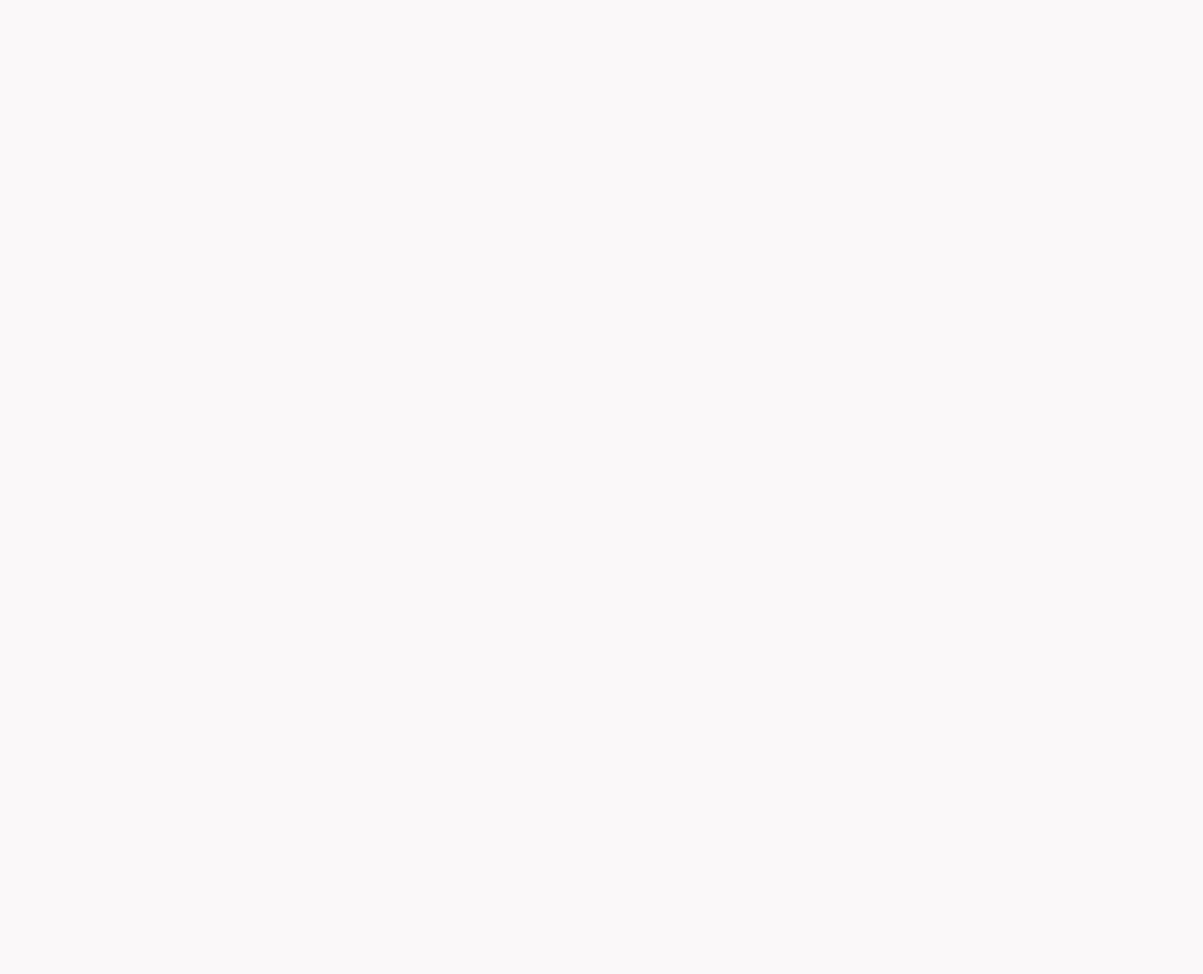
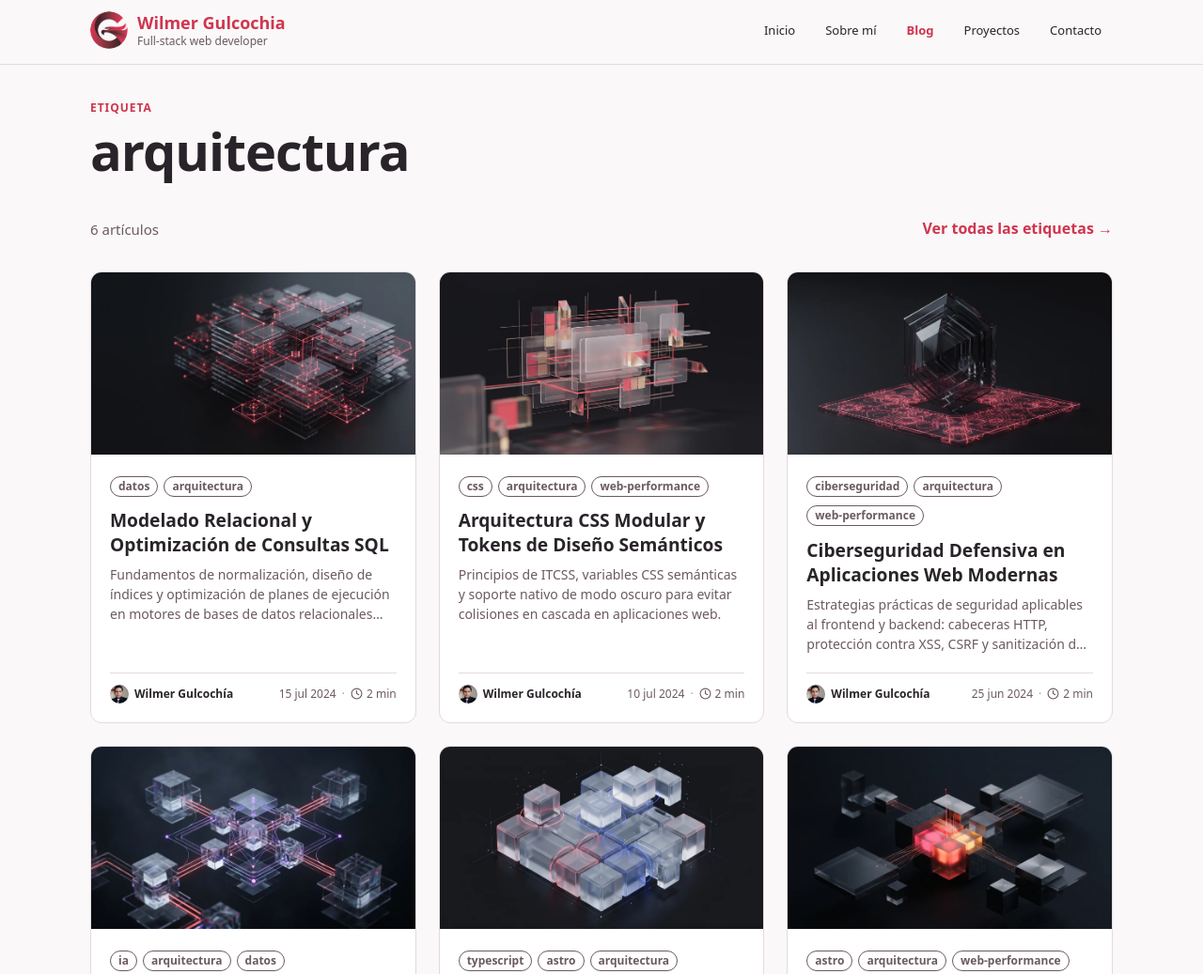
Before and after one commit to wigsdev/portafolio-blog, an Astro site: page /blog/tags/arquitectura/ in a window 1280 px wide. Before the commit this address had no page. Shown: the top 1037 px of the page at 94% size. Before the commit the page ends 800 px from the top, so only its background shows below. Built offline with nearby package versions, Linux system fonts and the light colour scheme; Astro itself is replaced by a stand-in of ours.

Commit message:
feat(blog): rutas dinamicas por tag, nube de etiquetas y seccion en inicio (T-12)
- src/pages/blog/tags/[tag].astro: getStaticPaths() para filtrado y paginas estaticas por etiqueta

- src/pages/blog/tags/index.astro: nube de etiquetas con conteo de articulos y orden por frecuencia

- src/components/BlogCard.astro: soporte para renderizar todas las etiquetas del articulo con enlaces a taxonomias

- src/pages/index.astro: seccion de articulos recientes reutilizando .cards-grid y enlace hacia /blog/

- src/styles/global.css: microinteraccion hover con desplazamiento horizontal en .seccion-link

```diff
--- a/src/components/BlogCard.astro
+++ b/src/components/BlogCard.astro
@@ -34,11 +34,13 @@ const primaryTag = tags[0];
     </a>
   )}
   <div class="blog-card-body">
-    {primaryTag && (
-      <div class="blog-card-tag">
-        <a href={`/blog/tags/${primaryTag}/`} class="tag-link">
-          <Badge text={`${primaryTag}`} />
-        </a>
+    {tags.length > 0 && (
+      <div class="blog-card-tags">
+        {tags.map((tag) => (
+          <a href={`/blog/tags/${tag}/`} class="tag-link">
+            <Badge text={tag} />
+          </a>
+        ))}
       </div>
     )}
     <h3 class="blog-card-title">
@@ -132,8 +134,11 @@ const primaryTag = tags[0];
     flex: 1;
     padding: 1.25rem;
   }
-  .blog-card-tag {
-    margin-bottom: 0.625rem;
+  .blog-card-tags {
+    display: flex;
+    flex-wrap: wrap;
+    gap: 0.375rem;
+    margin-bottom: 0.75rem;
   }
 
   .blog-card-title {
--- /dev/null
+++ b/src/pages/blog/tags/[tag].astro
@@ -0,0 +1,65 @@
+---
+import type { GetStaticPaths } from "astro";
+import { getCollection, type CollectionEntry } from "astro:content";
+import BaseLayout from "../../../layouts/BaseLayout.astro";
+import BlogCard from "../../../components/BlogCard.astro";
+
+export async function getStaticPaths() {
+  const posts = (await getCollection("blog")).sort(
+    (a, b) => b.data.pubDate.valueOf() - a.data.pubDate.valueOf(),
+  );
+
+  // Etiquetas únicas de toda la colección (Set elimina duplicados)
+  const uniqueTags = [...new Set(posts.flatMap((post) => post.data.tags))];
+
+  // Una página estática por etiqueta, con solo sus artículos
+  return uniqueTags.map((tag) => ({
+    params: { tag },
+    props: { posts: posts.filter((post) => post.data.tags.includes(tag)) },
+  }));
+}
+
+interface Props {
+  posts: CollectionEntry<"blog">[];
+}
+
+const { tag } = Astro.params;
+const { posts } = Astro.props;
+const countLabel = posts.length === 1 ? "artículo" : "artículos";
+---
+
+<BaseLayout
+  pageTitle={tag}
+  eyebrow="Etiqueta"
+  description={`Artículos técnicos sobre ${tag}: desarrollo web, buenas prácticas y arquitectura de software.`}
+>
+  <div class="tag-page-header">
+    <p class="tag-page-count">
+      {posts.length} {countLabel}
+    </p>
+    <a href="/blog/tags/" class="seccion-link">
+      Ver todas las etiquetas &rarr;
+    </a>
+  </div>
+  <div class="cards-grid">
+    {posts.map((post) => (
+      <BlogCard post={post} />
+    ))}
+  </div>
+</BaseLayout>
+
+<style>
+  .tag-page-header {
+    display: flex;
+    flex-wrap: wrap;
+    align-items: center;
+    justify-content: space-between;
+    gap: 0.75rem;
+    margin-bottom: 2rem;
+  }
+  .tag-page-count {
+    margin: 0;
+    font-size: 0.9375rem;
+    color: var(--color-text-muted);
+  }
+</style>
--- a/src/styles/global.css
+++ b/src/styles/global.css
@@ -185,6 +185,24 @@ main:not(.has-sections) {
     border-top: none;
     padding-block-start: 3rem;
     padding-block-end: 5rem;
+}
+
+.seccion-link {
+    display: inline-flex;
+    align-items: center;
+    gap: 0.25rem;
+    color: var(--color-brand);
+    font-weight: 700;
+    text-decoration: none;
+    transition:
+        color 150ms ease,
+        transform 150ms ease;
+}
+
+.seccion-link:hover {
+    color: var(--color-brand-hover);
+    text-decoration: underline;
+    transform: translateX(3px);
 }
 
 .cards-grid {
```
Also changed, not shown: src/pages/blog/tags/index.astro (added, +81 -0 lines), src/pages/index.astro (+44 -10 lines).
